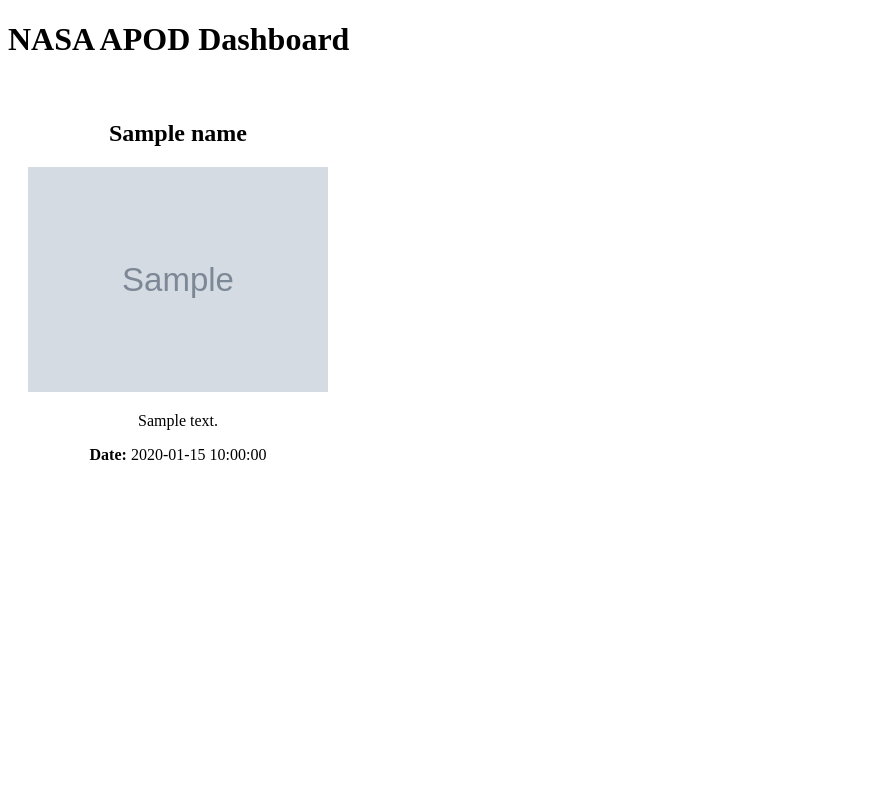
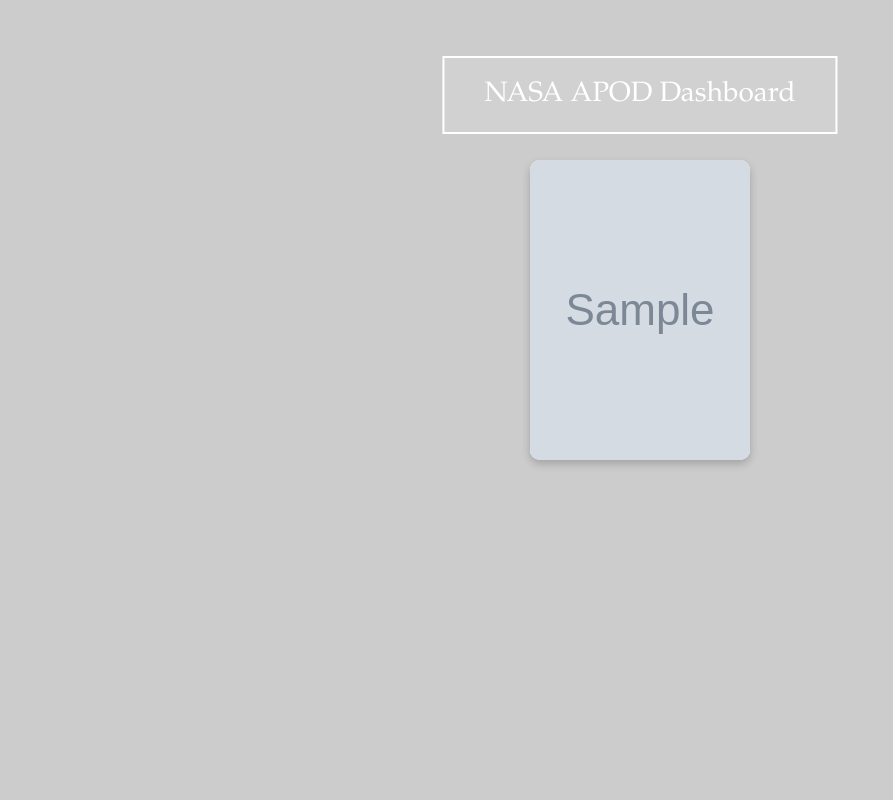
Before and after one commit to sarthak-12/apod_app, a Flask app: template flask_app/templates/index.html in a window 1280 px wide. Shown: the whole page, without its empty margins (0-893 px from the left). Run offline with Flask 3, Linux system fonts and the light colour scheme; the template is opened without the code that fills it: most values are stand-ins (such as "Sample title", 1, 10 or a date in 2020); grey boxes marked "Sample" are stand-in pictures.

Commit message:
implemented reload feature

```diff
--- a/flask_app/app.py
+++ b/flask_app/app.py
@@ -2,10 +2,12 @@ from flask import Flask, render_template
 import boto3
 import pandas as pd
 from pyspark.sql import SparkSession
+import random
+import os
 
 app = Flask(__name__)
 
-
+# Initialize Spark Session to read from LocalStack S3
 spark = SparkSession.builder \
     .appName("APODDataProcessing") \
     .config("spark.jars.packages", "org.apache.hadoop:hadoop-aws:3.3.4,com.amazonaws:aws-java-sdk-bundle:1.12.262") \
@@ -16,15 +18,44 @@ spark = SparkSession.builder \
     .config("spark.hadoop.fs.s3a.connection.ssl.enabled", "false") \
     .getOrCreate()
 
-
 # Connect to LocalStack S3
 s3 = boto3.client('s3', endpoint_url='http://localhost:4566')
 
+def get_latest_parquet_folder():
+    # List directories in the "processed" bucket to find the latest folder
+    response = s3.list_objects_v2(Bucket='apod-bucket', Prefix='processed/', Delimiter='/')
+    if 'CommonPrefixes' in response:
+        folders = [prefix['Prefix'] for prefix in response['CommonPrefixes']]
+        latest_folder = max(folders)  # Find the latest timestamped folder
+        return latest_folder
+    return None
+
 def get_apod_data():
+    # Get the latest Parquet folder path
+    latest_folder = get_latest_parquet_folder()
+
+    if latest_folder is None:
+        return pd.DataFrame()  # Return an empty DataFrame if no folder is found
+
     # Read processed Parquet data from LocalStack S3
-    df = spark.read.parquet('s3a://apod-bucket/processed/')
-    pandas_df = df.toPandas()  # Convert to Pandas for easy display
-    return pandas_df
+    s3_path = f's3a://apod-bucket/{latest_folder}'
+    print(f"Reading data from: {s3_path}")
+
+    try:
+        df = spark.read.parquet(s3_path)
+        pandas_df = df.toPandas()  # Convert to Pandas for easy display
+
+        # Randomly select 5 images from the dataset
+        if len(pandas_df) >= 5:
+            random_apod_data = pandas_df.sample(5)  # Select 5 random rows
+        else:
+            random_apod_data = pandas_df  # If less than 5 entries, use all available
+
+        return random_apod_data
+
+    except Exception as e:
+        print(f"Error reading Parquet data: {e}")
+        return pd.DataFrame()  # Return an empty DataFrame in case of error
 
 @app.route('/')
 def index():
--- a/flask_app/templates/index.html
+++ b/flask_app/templates/index.html
@@ -1,34 +1,205 @@
 <!DOCTYPE html>
-<html>
+<html lang="en">
 <head>
+    <meta charset="UTF-8">
+    <meta name="viewport" content="width=device-width, initial-scale=1.0">
     <title>NASA APOD Dashboard</title>
     <style>
+        /* Basic layout and font */
+        body {
+            font-family: 'Garamond', serif;
+            margin: 0;
+            padding: 0;
+            display: flex;
+            flex-direction: column;
+            align-items: center;
+            justify-content: center;
+            background-size: cover;
+            background-position: center;
+            transition: background-image 0.5s ease-in-out;
+            background-color: #cccccc; /* Using local background image */
+        }
+
+        /* Title Box and Animation */
+        #dashboard-title-box {
+            position: absolute;
+            top: 50%;
+            left: 50%;
+            transform: translate(-50%, -50%);
+            border: 2px solid #fff;
+            padding: 20px 40px;
+            font-size: 28px; /* Slightly smaller title font for more space */
+            text-align: center;
+            background-color: rgba(255, 255, 255, 0.1);
+            color: white;
+            transition: top 1.2s ease, transform 1.2s ease;
+        }
+
+        #dashboard-title-box.move-up {
+            top: 7%;
+            transform: translate(-50%, 0);
+        }
+
         .apod-container {
             display: flex;
             flex-wrap: wrap;
+            justify-content: center;
+            gap: 50px; /* Increased spacing between smaller cards */
+            margin: 40px auto;
+            max-width: 1000px; /* Reduced the max-width to fit more cards */
+            padding-top: 120px; /* Push down content to leave space for title */
         }
-        .apod-item {
-            margin: 20px;
-            width: 300px;
+
+        /* Card styling */
+        .apod-card {
+            perspective: 1000px;
+            width: 220px;  /* Smaller card size */
+            height: 300px; /* Adjusted card height */
+        }
+
+        .apod-card-inner {
+            position: relative;
+            width: 100%;
+            height: 100%;
+            transition: transform 0.6s;
+            transform-style: preserve-3d;
+        }
+
+        .apod-card.flipped .apod-card-inner {
+            transform: rotateY(180deg);
+        }
+
+        /* Front and back of card */
+        .apod-card-front, .apod-card-back {
+            position: absolute;
+            width: 100%;
+            height: 100%;
+            backface-visibility: hidden;
+            border-radius: 10px;
+            box-shadow: 0 4px 8px rgba(0, 0, 0, 0.2);
+        }
+
+        .apod-card-front {
+            background-color: #fff;
+            display: flex;
+            align-items: center;
+            justify-content: center;
+        }
+
+        .apod-card-front img {
+            border-radius: 10px;
+            width: 100%;
+            height: 100%;
+            object-fit: cover;
+        }
+
+        .apod-card-back {
+            background-color: #fff;
+            color: black;
+            padding: 15px; /* Reduced padding */
+            transform: rotateY(180deg);
+            display: flex;
+            flex-direction: column;
+            justify-content: center;
+            align-items: center;
+        }
+
+        /* Meta data layout */
+        .apod-title {
+            font-size: 18px; /* Smaller title size */
+            font-weight: bold;
+            margin-bottom: 10px;
+        }
+
+        .apod-description {
+            font-size: 14px;
             text-align: center;
+            max-height: 90px;
+            overflow: auto;
         }
-        .apod-item img {
+
+        /* Background change style */
+        .background-filter {
+            position: fixed;
+            top: 0;
+            left: 0;
             width: 100%;
-            height: auto;
+            height: 100%;
+            z-index: -1;
+            background-size: cover;
+            background-position: center;
+            filter: brightness(90%) blur(5px) contrast(1.1);
+            opacity: 0.85;
+            transition: background-image 0.5s ease-in-out, opacity 0.5s ease-in-out;
         }
     </style>
 </head>
 <body>
-    <h1>NASA APOD Dashboard</h1>
+
+    <!-- Title with border that moves up -->
+    <div id="dashboard-title-box">NASA APOD Dashboard</div>
+
     <div class="apod-container">
-        {% for apod in apod_data.iterrows() %}
-        <div class="apod-item">
-            <h2>{{ apod[1]['apod_title'] }}</h2>
-            <img src="{{ apod[1]['image_url'] }}" alt="{{ apod[1]['apod_title'] }}">
-            <p>{{ apod[1]['description'] }}</p>
-            <p><strong>Date:</strong> {{ apod[1]['apod_date'] }}</p>
+        {% for index, apod in apod_data.iterrows() %}
+        <div class="apod-card" onclick="toggleFlip(this); changeBackground('{{ apod['image_url'] }}')">
+            <div class="apod-card-inner">
+                <div class="apod-card-front">
+                    <img src="{{ apod['image_url'] }}" alt="{{ apod['apod_title'] }}">
+                </div>
+                <div class="apod-card-back">
+                    <div class="apod-title">{{ apod['apod_title'] }}</div>
+                    <div class="apod-description">{{ apod['description'] }}</div>
+                    <div><strong>Date:</strong> {{ apod['apod_date'] }}</div>
+                </div>
+            </div>
         </div>
         {% endfor %}
     </div>
+
+    <!-- White-filtered background -->
+    <div class="background-filter"></div>
+
+    <script>
+        // Toggle card flip
+        function toggleFlip(cardElement) {
+            cardElement.classList.toggle('flipped');
+        }
+
+        // Change background and adjust title text color based on the image
+        function changeBackground(imageUrl) {
+            const backgroundFilter = document.querySelector('.background-filter');
+            const title = document.getElementById('dashboard-title-box');
+
+            // Set the background image with a light transparent filter
+            backgroundFilter.style.backgroundImage = `url(${imageUrl})`;
+
+            // Dynamically adjust the title color based on background brightness
+            const img = new Image();
+            img.src = imageUrl;
+
+            img.onload = function() {
+                const canvas = document.createElement('canvas');
+                const ctx = canvas.getContext('2d');
+                ctx.drawImage(img, 0, 0, 1, 1);
+                const pixel = ctx.getImageData(0, 0, 1, 1).data;
+                const brightness = (pixel[0] * 0.299 + pixel[1] * 0.587 + pixel[2] * 0.114) / 255;
+
+                // Set title to black or white depending on background brightness
+                if (brightness > 0.5) {
+                    title.style.color = '#000';
+                } else {
+                    title.style.color = '#fff';
+                }
+            };
+        }
+
+        // Animation to move the title up after page load
+        window.onload = function() {
+            const titleBox = document.getElementById('dashboard-title-box');
+            setTimeout(() => {
+                titleBox.classList.add('move-up');
+            }, 500); // Wait 1 second before moving up
+        }
+    </script>
 </body>
 </html>
```
Also changed, not shown: 1 other file.
